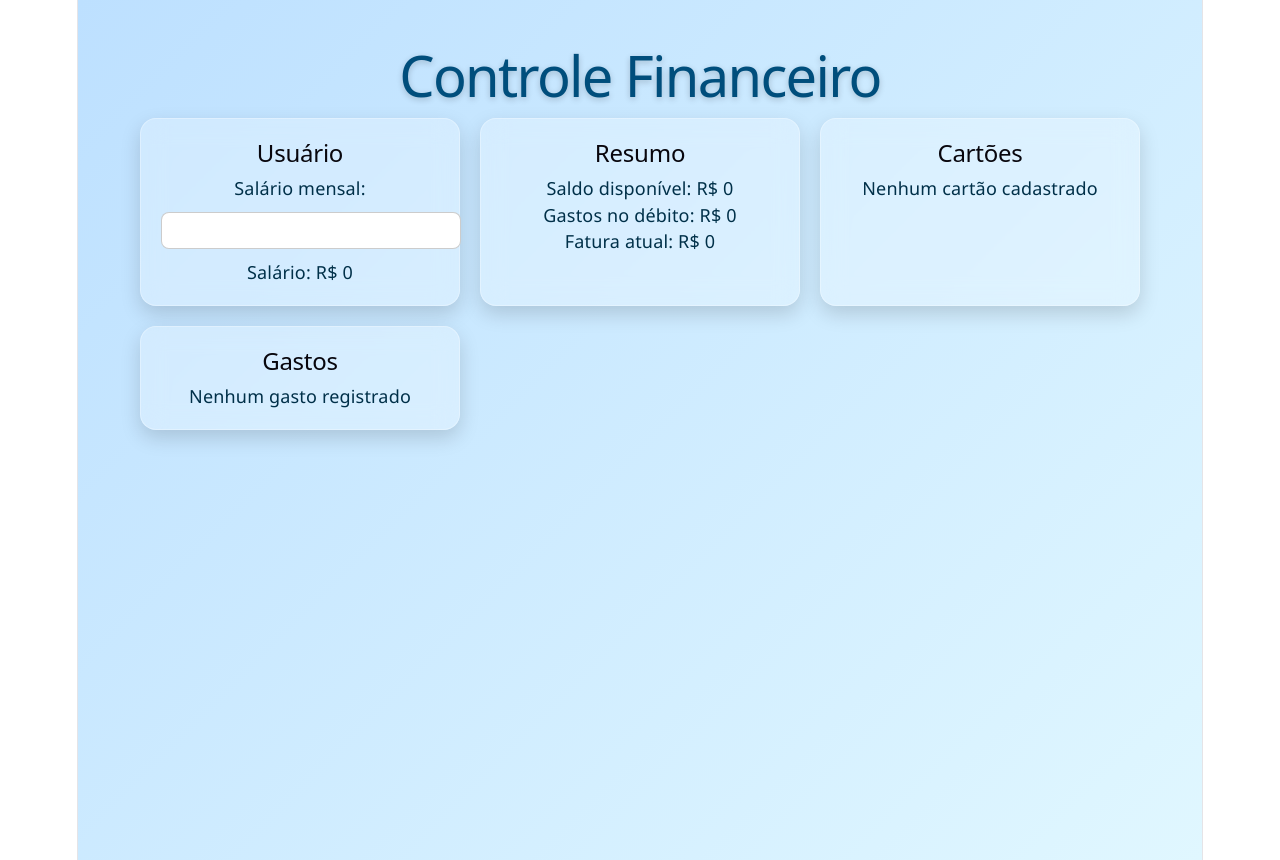
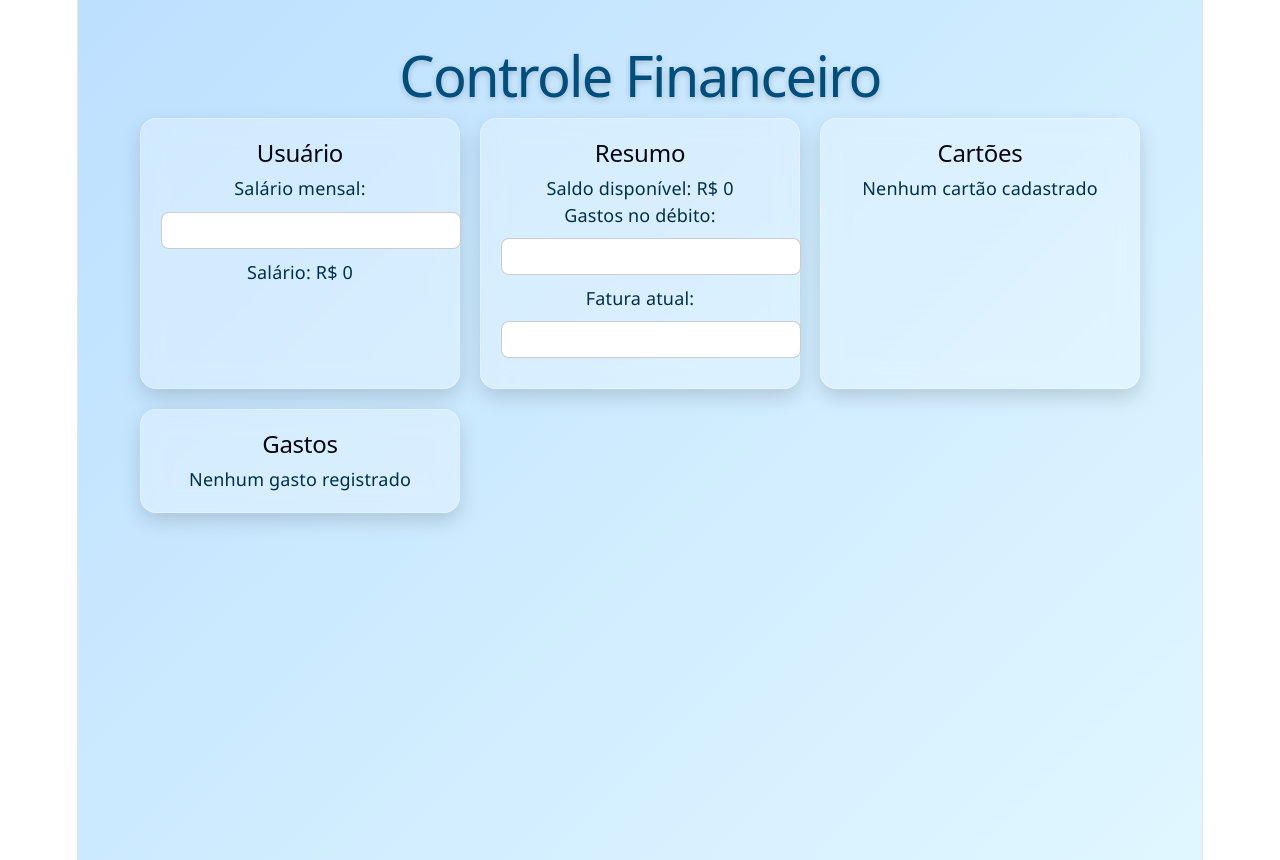
Before and after one commit to DanielBDeDeus/controle-financeiro, a React (Vite) app: page / in a window 1280 px wide. Built offline with nearby package versions, Linux system fonts and the light colour scheme.

Commit message:
feat: implement dynamic balance calculation

```diff
--- a/src/App.jsx
+++ b/src/App.jsx
@@ -1,17 +1,51 @@
 import { useState } from "react";
 
+// Importa funções de lógica financeira que já criamos anteriormente
+import { calcularSaldoDisponivel, paraNumero } from "./utils/finance";
+
 export default function App() {
+  // ==============================
+  // STATES (armazenam dados do usuário)
+  // ==============================
+
+  // Salário mensal do usuário
   const [salario, setSalario] = useState("");
+
+  // Total gasto no débito
+  const [gastoDebito, setGastoDebito] = useState("");
+
+  // Valor da fatura atual do cartão de crédito
+  const [faturaAtual, setFaturaAtual] = useState("");
+
+  // ==============================
+  // CÁLCULOS
+  // ==============================
+
+  // Calcula automaticamente o saldo disponível usando a função utilitária
+  const saldoDisponivel = calcularSaldoDisponivel(
+    paraNumero(salario),
+    paraNumero(gastoDebito),
+    paraNumero(faturaAtual)
+  );
+
+  // ==============================
+  // RENDER
+  // ==============================
 
   return (
     <div style={styles.container}>
       <h1 style={styles.title}>Controle Financeiro</h1>
 
       <div style={styles.grid}>
+        {/* ==============================
+            CARD: USUÁRIO
+        ============================== */}
         <div style={styles.card}>
           <h2>Usuário</h2>
 
           <label>Salário mensal:</label>
+
+          {/* Input controlado → atualiza o state ao digitar */}
           <input
             type="number"
             value={salario}
@@ -22,18 +56,43 @@ export default function App() {
           <p>Salário: R$ {salario || 0}</p>
         </div>
 
+        {/* ==============================
+            CARD: RESUMO FINANCEIRO
+        ============================== */}
         <div style={styles.card}>
           <h2>Resumo</h2>
-          <p>Saldo disponível: R$ 0</p>
-          <p>Gastos no débito: R$ 0</p>
-          <p>Fatura atual: R$ 0</p>
+
+          {/* Mostra saldo calculado dinamicamente */}
+          <p>Saldo disponível: R$ {saldoDisponivel}</p>
+
+          <label>Gastos no débito:</label>
+          <input
+            type="number"
+            value={gastoDebito}
+            onChange={(e) => setGastoDebito(e.target.value)}
+            style={styles.input}
+          />
+
+          <label>Fatura atual:</label>
+          <input
+            type="number"
+            value={faturaAtual}
+            onChange={(e) => setFaturaAtual(e.target.value)}
+            style={styles.input}
+          />
         </div>
 
+        {/* ==============================
+            CARD: CARTÕES
+        ============================== */}
         <div style={styles.card}>
           <h2>Cartões</h2>
           <p>Nenhum cartão cadastrado</p>
         </div>
 
+        {/* ==============================
+            CARD: GASTOS
+        ============================== */}
         <div style={styles.card}>
           <h2>Gastos</h2>
           <p>Nenhum gasto registrado</p>
@@ -43,6 +102,9 @@ export default function App() {
   );
 }
 
+// ==============================
+// ESTILOS (Glassmorphism / Vista vibe)
+// ==============================
 const styles = {
   container: {
     minHeight: "100vh",
@@ -66,6 +128,7 @@ const styles = {
     margin: "0 auto",
   },
 
+  // Card com efeito de vidro (glassmorphism)
   card: {
     background: "rgba(255, 255, 255, 0.25)",
     backdropFilter: "blur(12px)",
```
